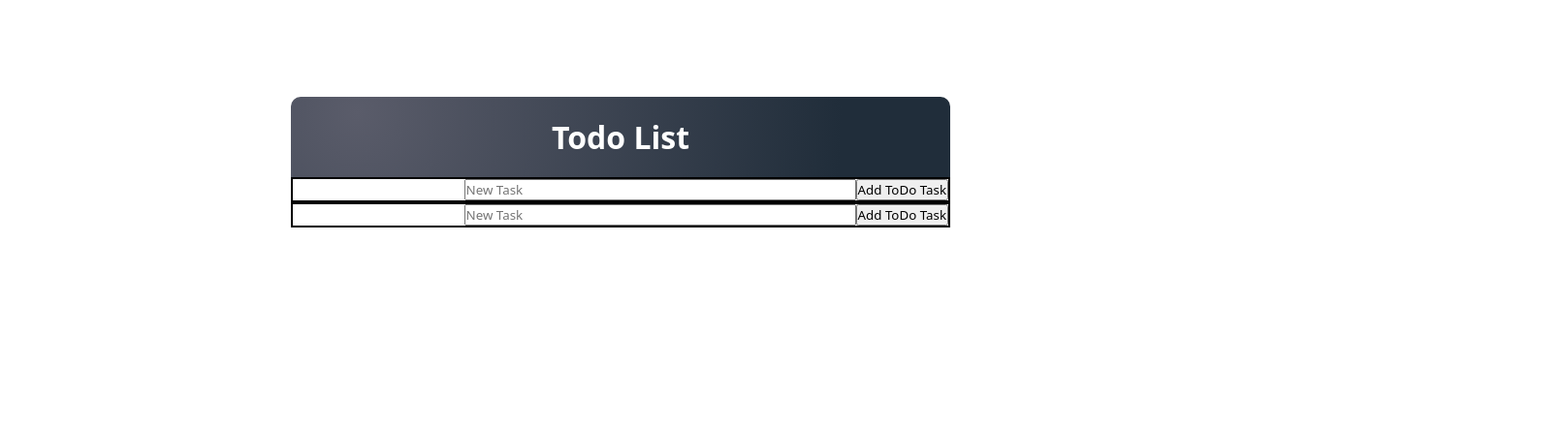
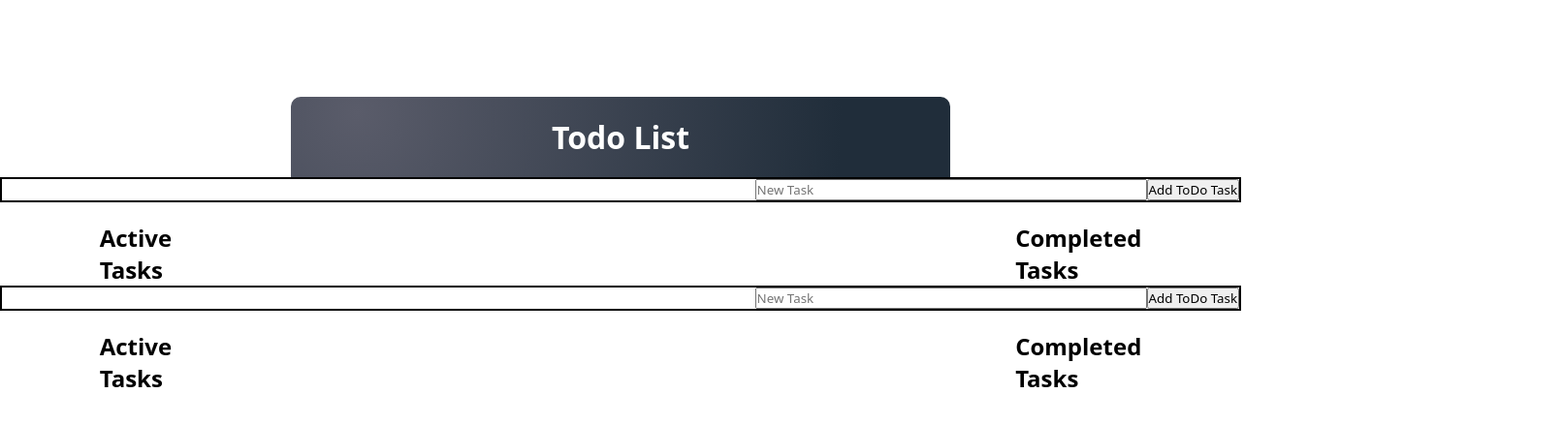
Before and after one commit to PrestonForbes1/Project-2, an Angular app in the folder todo-app/: page /tasks in a window 1280 px wide. Shown: the top 438 px of the page at 97% size, 1612 px wide, since content can reach past the window. Built offline with nearby package versions, Linux system fonts and the light colour scheme.

Commit message:
flex box

```diff
--- a/todo-app/src/app/card/card.component.css
+++ b/todo-app/src/app/card/card.component.css
@@ -3,9 +3,10 @@ section {
     border-radius: 0;
     padding: 0;
     width: 474px;
-    margin-bottom: 2.5px;
     border: solid 2px black;
-    /* display: flex; */
+    margin-bottom: 10px;
+    display: flex;
+    flex-direction: column;
 }
 
 .button-container {
--- a/todo-app/src/app/card/card.component.html
+++ b/todo-app/src/app/card/card.component.html
@@ -1,15 +1,13 @@
 <link rel="stylesheet" href="https://cdnjs.cloudflare.com/ajax/libs/font-awesome/4.7.0/css/font-awesome.min.css">
 <section>
 
-    <!-- <h2>Task Item</h2> -->
 
-    <p><strong></strong>{{ card.name }}</p>
-    <!-- <p><strong>Date: </strong>{{ card.date }}</p> -->
+    <p><strong>Task: </strong>{{ card.name }}</p>
 
     <div class="button-container">
-        <button class="complete-button" (click)="completeTask()"><i class="fa fa-close" Task></i></button>
+        <button class="complete-button" (click)="completeTask()"><i class="fa fa-check" Task></i></button>
         <button class="remove-button" (click)="removeTask()"><i class="fa fa-trash"></i></button>
-        <button class="edit-button" (click)="editTask()"><i class="fa pen-to-square">Edit</i></button>
+        <button class="edit-button" (click)="editTask()"><i class="fa fa-edit">Edit</i></button>
     </div>
 
 </section>
--- a/todo-app/src/app/tasks/tasks.component.css
+++ b/todo-app/src/app/tasks/tasks.component.css
@@ -4,9 +4,10 @@ h2 {
     padding: 0px 435px;
 }
 
-main {
+form {
     border: 2px solid black;
-    margin: 0 300px;
+    margin-bottom: 20px;
+
 }
 
 input {
@@ -17,3 +18,15 @@ input {
     display: flex;
     justify-content: end;
 }
+
+.task-container {
+    display: flex;
+    justify-content: center;
+    align-items: center;
+
+}
+
+/* .active-tasks-container {
+
+
+} */
--- a/todo-app/src/app/tasks/tasks.component.html
+++ b/todo-app/src/app/tasks/tasks.component.html
@@ -3,27 +3,29 @@
 
     <form #taskCreationForm>
         <div>
-            <!-- <h2>New Task</h2> -->
             <div class="add-container">
                 <label for="add-task-name"></label>
                 <input [(ngModel)]="name" id="add-task-name" name="add-task-name" placeholder="New Task">
 
-            <!-- <div>
-                <label for="add-task-date"></label>
-                <input [(ngModel)]="date" id="add-task-date" name="add-task-date" placeholder="Please enter task date">
-            </div> -->
-            <button (click)="addToDoTask(); taskCreationForm.reset()">Add ToDo Task</button>
-        </div>
+
+                <button (click)="addToDoTask(); taskCreationForm.reset()">Add ToDo Task</button>
+             </div>
         </div>
 
-        <!-- <div class="task-classification">
-            <ul>
-                <li>Active Tasks</li>
-                <li>Completed Tasks</li>
-            </ul>
-        </div> -->
+
     </form>
 
+    <div class="task-container">
+
+        <div class="active-tasks-container">
+            <h2>Active Tasks</h2>
+        </div>
+
+        <div class="completed-tasks-container">
+            <h2>Completed Tasks</h2>
+        </div>
+
+    </div>
 
     <ng-container *ngFor="let card of toDoList">
         <app-card [card]="card" ></app-card>
```
Also changed, not shown: todo-app/src/assets/icons/check-mark.png (added).
